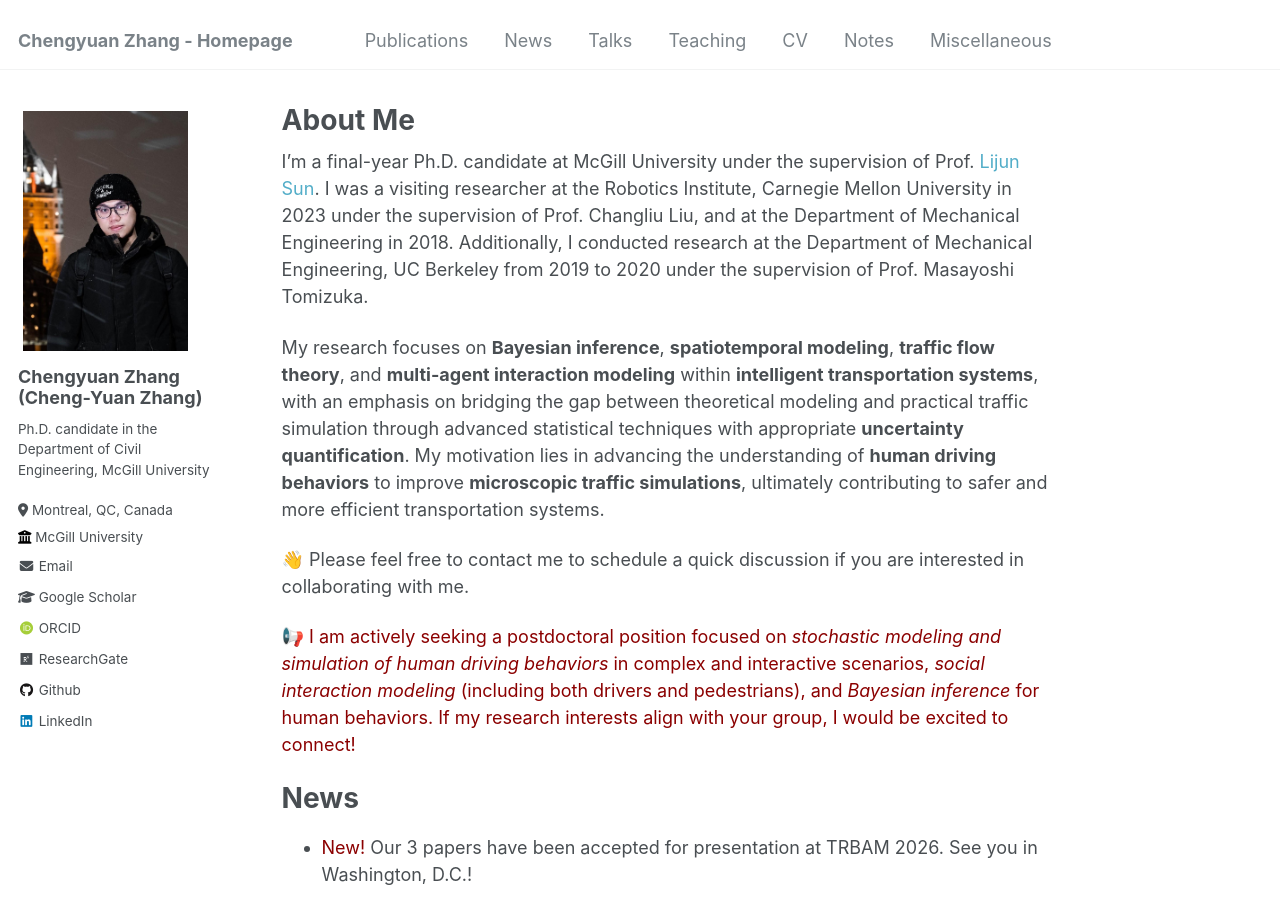
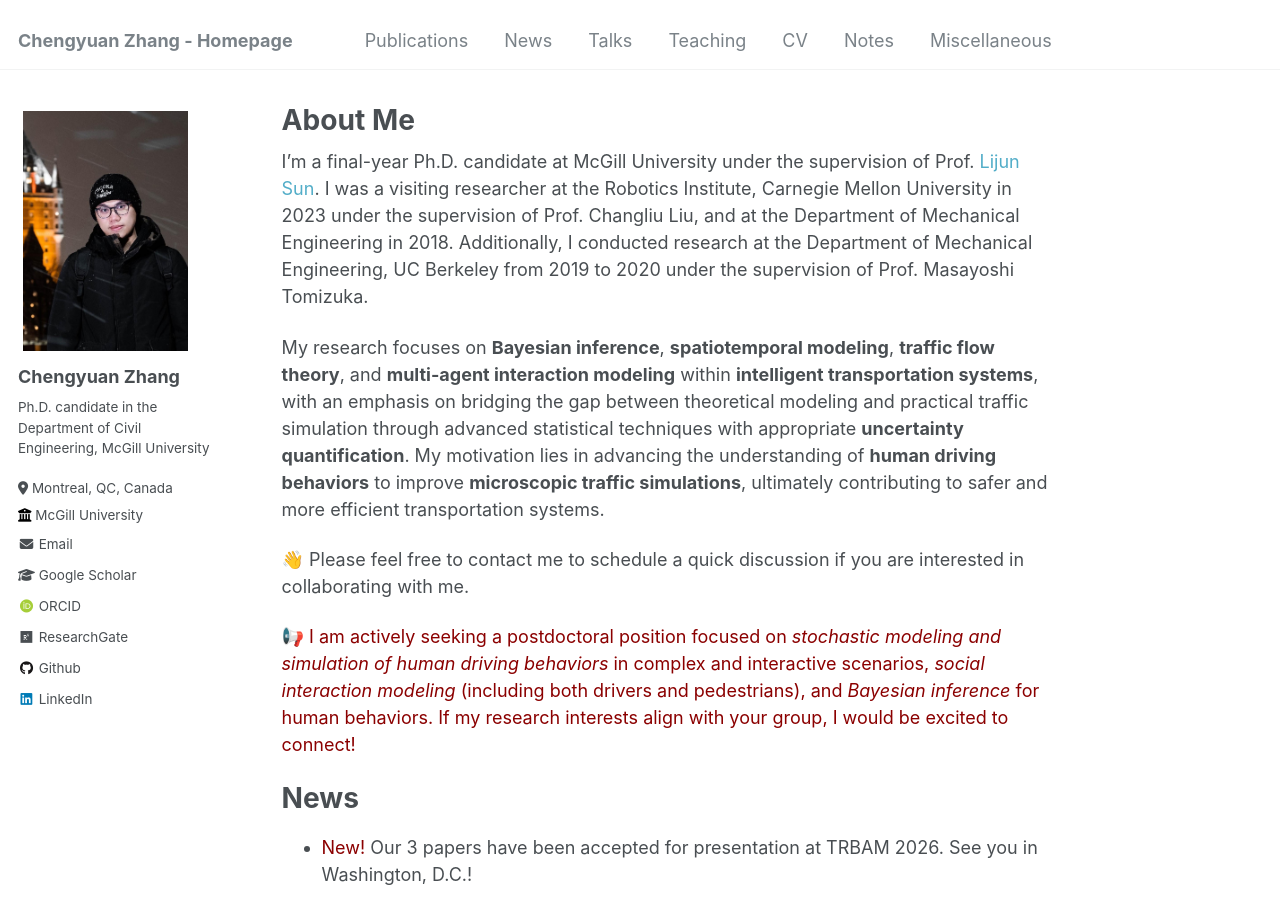
Before and after one commit to Chengyuan-Zhang/chengyuan-zhang.github.io, a Jekyll site: the page built from _pages/about.md, in a window 1280 px wide and 900 px high. Built offline with Jekyll 4.4.1, drawn with Linux system fonts in a browser that asks for light colours; some web fonts are replaced; comment, search, counter and statistics services are not loaded.

Commit message:
update: name

```diff
--- a/_config.yml
+++ b/_config.yml
@@ -80,7 +80,7 @@ analytics:
 
 # Site Author
 author:
-  name             : "Chengyuan Zhang (Cheng-Yuan Zhang)"
+  name             : "Chengyuan Zhang"
   avatar           : "Chengyuan.jpg"
   bio              : "Ph.D. candidate in the Department of Civil Engineering, McGill University"
   location         : "Montreal, QC, Canada"
```
